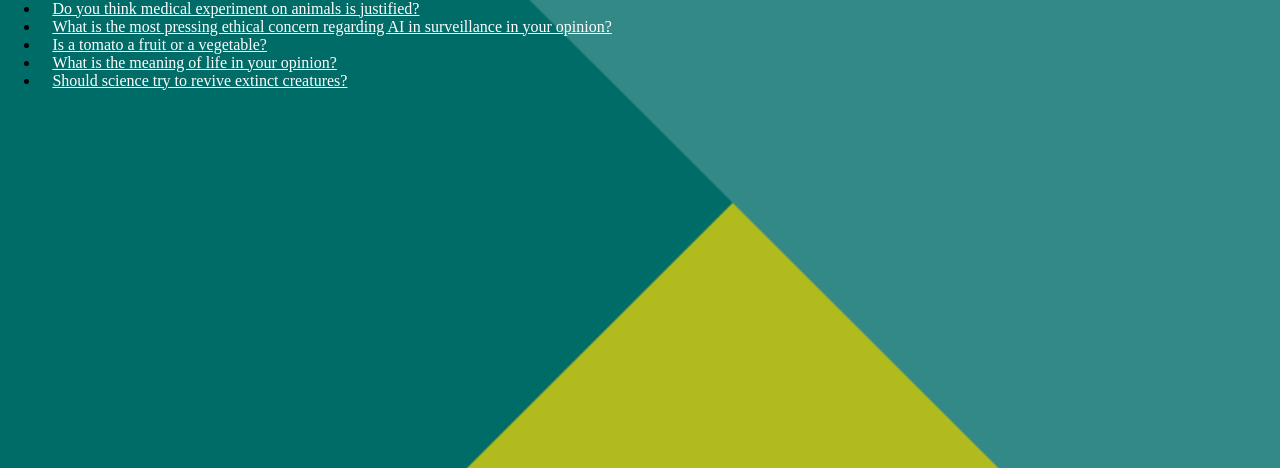
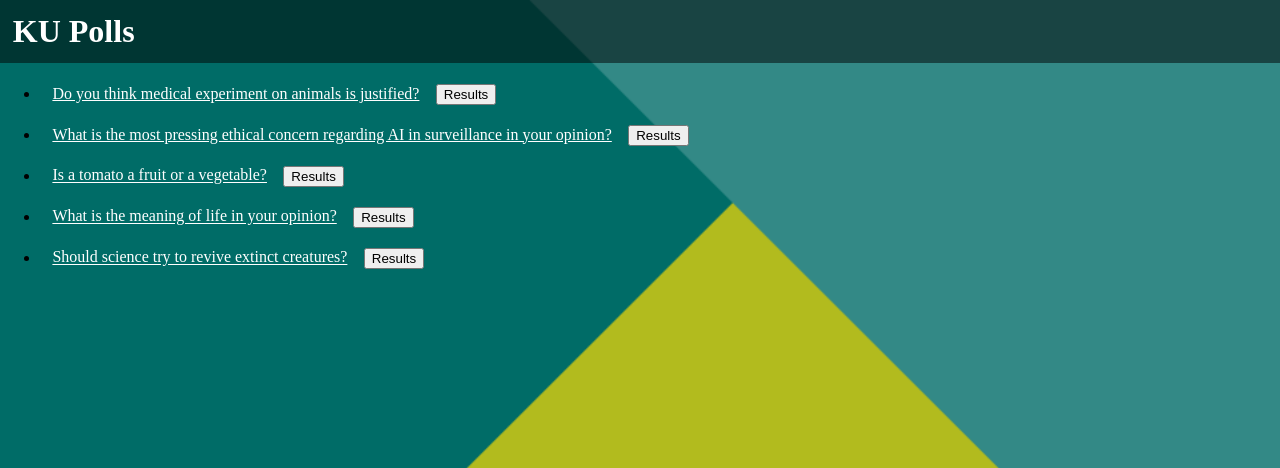
Before and after one commit to Pat-7-626/ku-polls, a Django app: template polls/templates/polls/index.html in a window 1280 px wide. Shown: the top 468 px of the page. Run offline with Django 5.2, Linux system fonts and the light colour scheme; the template is opened without the code that fills it: values that come from a table or form of the project are taken from there, others are empty; data comes from the database, SQL or seed files in the repository.

Commit message:
Improve navigation between pages

```diff
--- a/polls/templates/polls/index.html
+++ b/polls/templates/polls/index.html
@@ -1,10 +1,18 @@
 {% load static %}
 <link rel="stylesheet" href="{% static 'polls/style.css' %}">
+
 {% if latest_question_list %}
+    <h1>KU Polls</h1>
     <ul>
-    {% for question in latest_question_list %}
-        <li><a href="{% url 'polls:detail' question.id %}">{{ question.question_text }}</a></li>
-    {% endfor %}
+        {% for question in latest_question_list %}
+            <li>
+                <h2></h2>
+                <a href="{% url 'polls:detail' question.id %}">{{ question.question_text }}</a>
+                <form action="{% url 'polls:results' question.id %}" method="get" style="display: inline;">
+                    <input type="submit" value="Results" />
+                </form>
+            </li>
+        {% endfor %}
     </ul>
 {% else %}
     <p>No polls are available.</p>
--- a/polls/templates/polls/results.html
+++ b/polls/templates/polls/results.html
@@ -5,5 +5,6 @@
     <li>{{ choice.choice_text }} -- {{ choice.votes }} vote{{ choice.votes|pluralize }}</li>
 {% endfor %}
 </ul>
-
-<a href="{% url 'polls:detail' question.id %}">Vote again?</a>
+<form action="{% url 'polls:index' %}" method="get">
+    <input type="submit" value="Back to List of Polls" />
+</form>
```
Also changed, not shown: polls/templates/polls/detail.html (+7 -0 lines).
